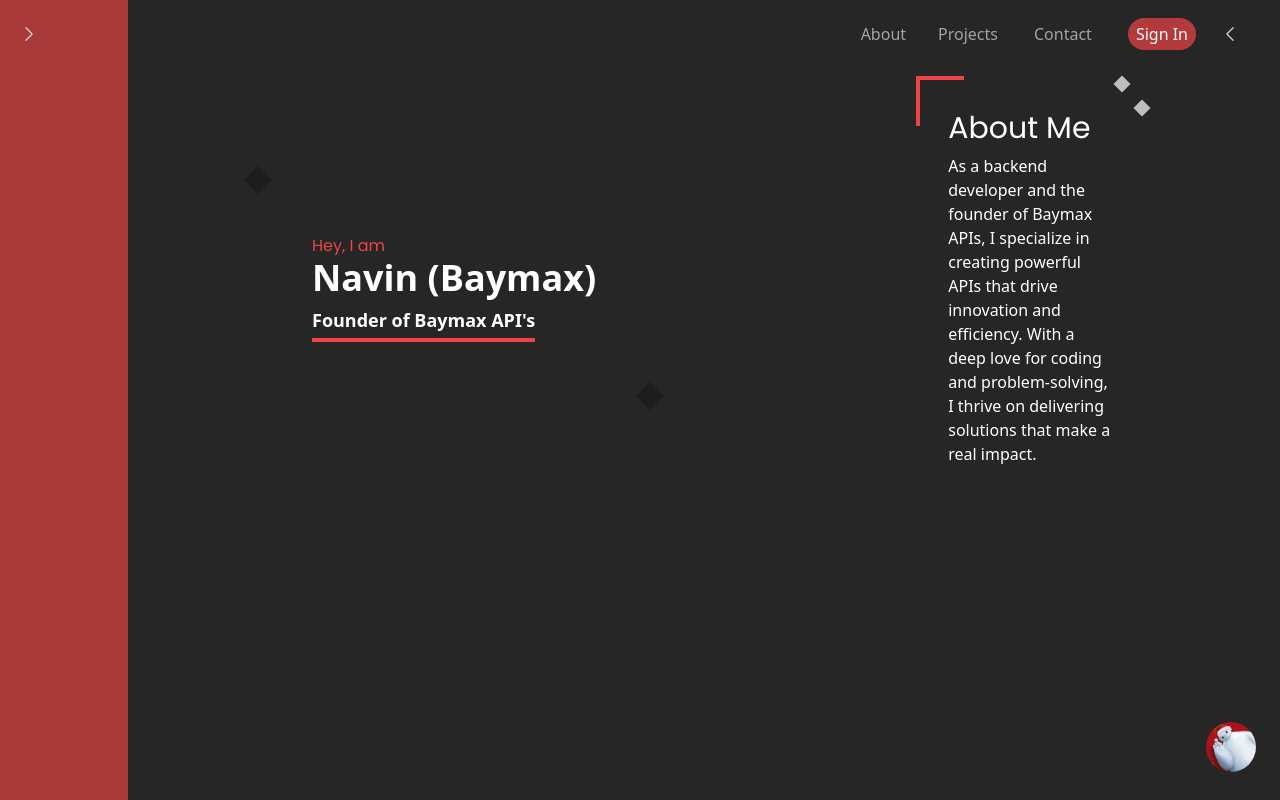
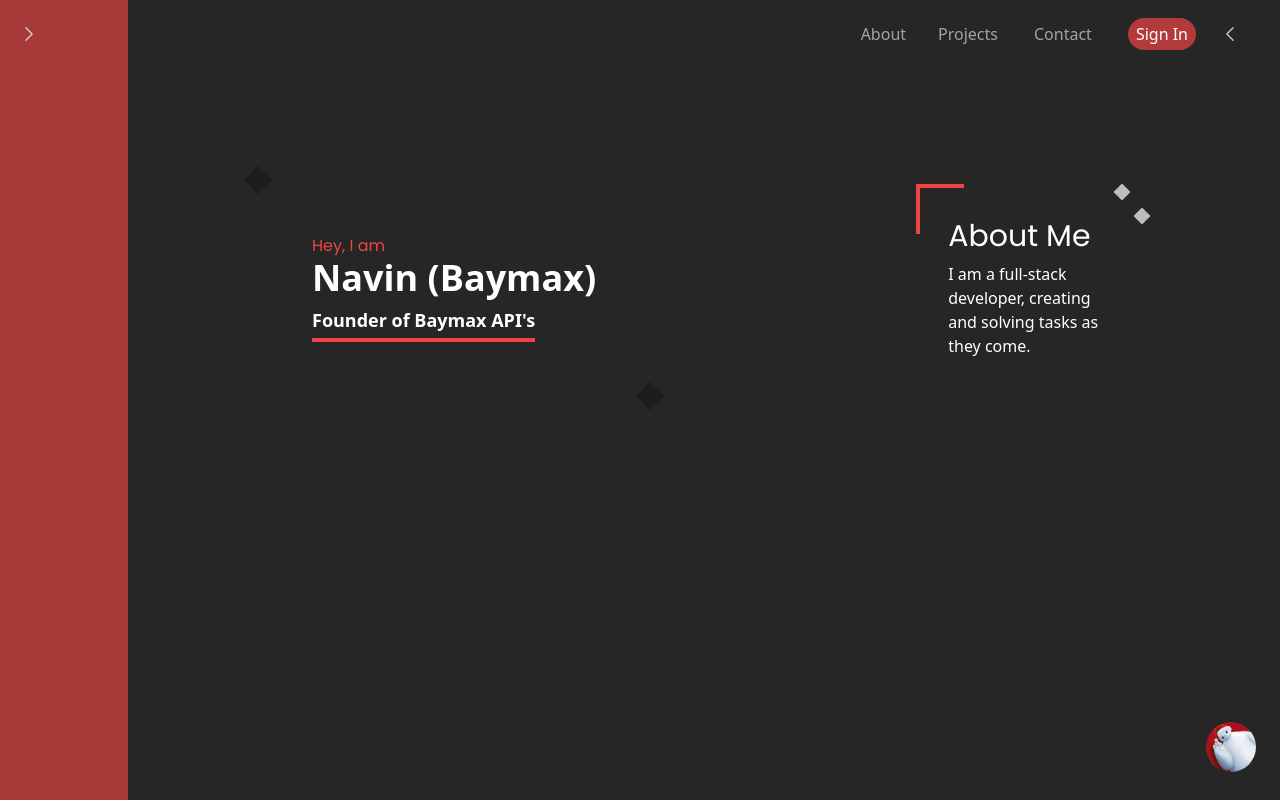
Before and after one commit to CodeByNavin/portfolio, a Next.js app: page / in a window 1280 px wide. Built offline with nearby package versions, Linux system fonts and the light colour scheme; no server answers.

Commit message:
Updating site

```diff
--- a/src/app/page.tsx
+++ b/src/app/page.tsx
@@ -4,7 +4,6 @@
 import Link from 'next/link';
 
 export default function Home() {
-
 
 	return (
 		<>
@@ -36,9 +35,7 @@
 						<div className='absolute top-6 -right-1 size-3 bg-white/70 rotate-45' />
 						<h1 className='font-poppins text-3xl'>About Me</h1>
 						<span className='max-lg text-wrap'>
-							As a backend developer and the founder of Baymax APIs, I specialize in creating
-							powerful APIs that drive innovation and efficiency. With a deep love for coding
-							and problem-solving, I thrive on delivering solutions that make a real impact.
+							I am a full-stack developer, creating and solving tasks as they come.
 						</span>
 					</div>
 				</section>
```
